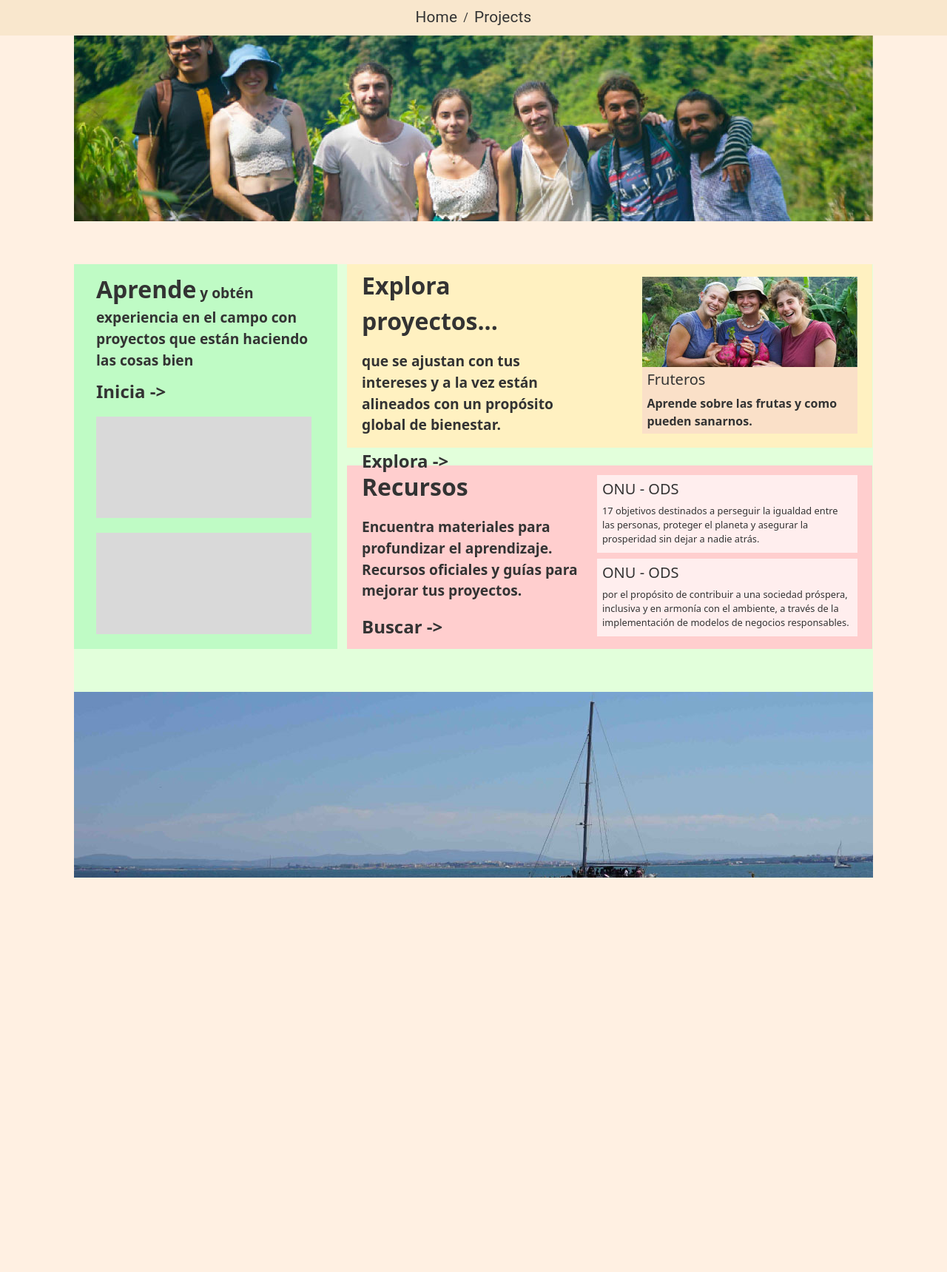
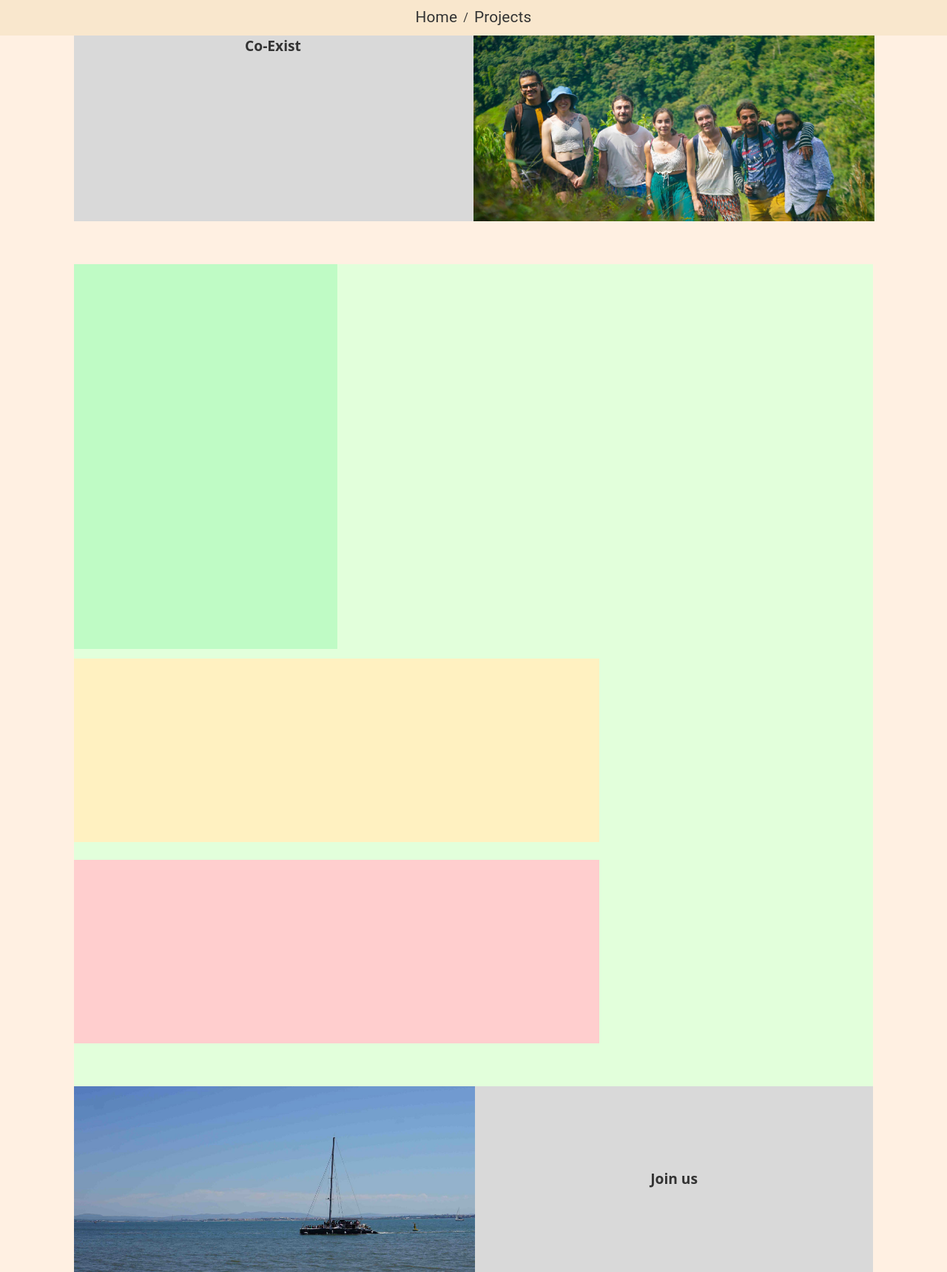
Before and after one commit to Pacomrm/Co-Exist, a React (Create React App) app in the folder client/: page / in a window 1280 px wide. Shown: the whole page at 74% size. Before the commit the page ends 1186 px from the top, so only its background shows below. Built offline with nearby package versions, Linux system fonts and the light colour scheme.

Commit message:
Home page in progress--missing header and footer responsive

```diff
--- a/client/package.json
+++ b/client/package.json
@@ -50,5 +50,8 @@
       "last 1 firefox version",
       "last 1 safari version"
     ]
+  },
+  "devDependencies": {
+    "prettier": "^2.8.7"
   }
 }
--- a/client/src/views/Home/Home.js
+++ b/client/src/views/Home/Home.js
@@ -8,76 +8,78 @@ export default function Home(){
     return(
         <div className="container-home">
             <header className="banner-container-home" aria-label="banner">
-                <figure >
+                <div className="banner--container-text">
+                    <figcaption>Co-Exist</figcaption>
+                </div>
+                <div className="banner--container-img">
                     <img className="banner-home-mask" src={banner} alt="banner-home" aria-label="img-banner-home"/>
-                </figure>
+                </div>
             </header>
             <main className="main-container-home">
                 <section className="center-home">
                     <section className="left-block-home" aria-label="courses">
-                        <div className="content-courses-home">
-                            <blockquote>
-                                <p><span className="highlight-bold" >Aprende</span> y obtén experiencia en el campo con proyectos que están haciendo las cosas bien</p>
-                            </blockquote>
-                            <p><a className="cta" href="/projects">Inicia -></a></p>
-                            <div className="course-home"></div>
-                            <div className="course-home"></div>
-                        </div>
+                        {/*<div className="content-courses-home">*/}
+                        {/*    <blockquote>*/}
+                        {/*        <p><span className="highlight-bold" >Aprende</span> y obtén experiencia en el campo con proyectos que están haciendo las cosas bien</p>*/}
+                        {/*    </blockquote>*/}
+                        {/*    <p><a className="cta" href="/projects">Inicia -></a></p>*/}
+                        {/*    <div className="course-home"></div>*/}
+                        {/*    <div className="course-home"></div>*/}
+                        {/*</div>*/}
                     </section>
                     <section className="right-block-home">
                         <section className="projects-container-home" aria-label="projects">
-                            <div className="content-projects-home">
-                                <div>
-                                    <blockquote>
-                                        <p><span className="highlight-bold" >Explora proyectos...</span></p>
-                                        <p>que se ajustan con tus intereses y a la vez están alineados con un propósito global de bienestar.</p>
-                                    </blockquote>
-                                    <p><a className="cta" href="/projects">Explora -></a></p>
-                                </div>
-                                <div className="project-home">
-                                    <figure><img className="project-img-home" src={projectIMG} aria-label="project-image" alt="project-image-home"/></figure>
-                                    <blockquote>
-                                        <h5> Fruteros</h5>
-                                        <p> Aprende sobre las frutas y como pueden sanarnos.</p>
-                                    </blockquote>
-                                </div>
-                            </div>
+                            {/*<div className="content-projects-home">*/}
+                            {/*    <div>*/}
+                            {/*        <blockquote>*/}
+                            {/*            <p><span className="highlight-bold" >Explora proyectos...</span></p>*/}
+                            {/*            <p>que se ajustan con tus intereses y a la vez están alineados con un propósito global de bienestar.</p>*/}
+                            {/*        </blockquote>*/}
+                            {/*        <p><a className="cta" href="/projects">Explora -></a></p>*/}
+                            {/*    </div>*/}
+                            {/*    <div className="project-home">*/}
+                            {/*        <figure><img className="project-img-home" src={projectIMG} aria-label="project-image" alt="project-image-home"/></figure>*/}
+                            {/*        <blockquote>*/}
+                            {/*            <h5> Fruteros</h5>*/}
+                            {/*            <p> Aprende sobre las frutas y como pueden sanarnos.</p>*/}
+                            {/*        </blockquote>*/}
+                            {/*    </div>*/}
+                            {/*</div>*/}
                         </section>
                         <section className="resources-container-home" aria-label="resources">
                             <div className="content-resources-home">
-                                <div>
-                                    <blockquote>
-                                        <p><span className="highlight-bold" >Recursos</span></p>
-                                        <p>Encuentra materiales para profundizar el aprendizaje. Recursos oficiales y guías para mejorar tus proyectos.</p>
-                                    </blockquote>
-                                    <p><a className="cta" href="/projects">Buscar -></a></p>
-                                </div>
-                                <div>
-                                    <div className="resource-home">
-                                        <blockquote>
-                                            <h5> ONU - ODS</h5>
-                                            <p>17 objetivos destinados a perseguir la igualdad entre las personas, proteger el planeta y asegurar la prosperidad sin dejar a nadie atrás. </p>
-                                        </blockquote>
-                                    </div>
-                                    <div className="resource-home">
-                                        <blockquote>
-                                            <h5> ONU - ODS</h5>
-                                            <p>por el propósito de contribuir a una sociedad próspera, inclusiva y en armonía con el ambiente, a través de la implementación de modelos de negocios responsables. </p>
-                                        </blockquote>
-                                    </div>
-                                </div>
+                                {/*<div>*/}
+                                {/*    <blockquote>*/}
+                                {/*        <p><span className="highlight-bold" >Recursos</span></p>*/}
+                                {/*        <p>Encuentra materiales para profundizar el aprendizaje. Recursos oficiales y guías para mejorar tus proyectos.</p>*/}
+                                {/*    </blockquote>*/}
+                                {/*    <p><a className="cta" href="/projects">Buscar -></a></p>*/}
+                                {/*</div>*/}
+                                {/*<div>*/}
+                                {/*    <div className="resource-home">*/}
+                                {/*        <blockquote>*/}
+                                {/*            <h5> ONU - ODS</h5>*/}
+                                {/*            <p>17 objetivos destinados a perseguir la igualdad entre las personas, proteger el planeta y asegurar la prosperidad sin dejar a nadie atrás. </p>*/}
+                                {/*        </blockquote>*/}
+                                {/*    </div>*/}
+                                {/*    <div className="resource-home">*/}
+                                {/*        <blockquote>*/}
+                                {/*            <h5> ONU - ODS</h5>*/}
+                                {/*            <p>por el propósito de contribuir a una sociedad próspera, inclusiva y en armonía con el ambiente, a través de la implementación de modelos de negocios responsables. </p>*/}
+                                {/*        </blockquote>*/}
+                                {/*    </div>*/}
+                                {/*</div>*/}
                             </div>
                         </section>
                     </section>
                 </section>
-                <footer className="footer-container-home">
-                    <div className="ads-home" aria-label="ads">
-                        <figure >
-                            <img className="banner-home-mask" src={adsIMG} alt="banner-home" aria-label="img-banner-home"/>
-                        </figure>
-                    </div>
-                </footer>
             </main>
+            <footer className="footer-container-home">
+                <figure >
+                    <img className="footer-home-mask" src={adsIMG} alt="banner-home" aria-label="img-banner-home"/>
+                </figure>
+                <figcaption>Join us</figcaption>
+            </footer>
         </div>
     )
 }
--- a/client/src/views/Home/home_styles.scss
+++ b/client/src/views/Home/home_styles.scss
@@ -1,10 +1,13 @@
 *{
   margin: 0;
+}
+figure{
+  margin:0 !important;
 }
 $homeBodyColor: #FFF0E2;
 .container-home{
   max-width: 1080px;
-  max-height: 1080px;
+  //max-height: 1080px;
   width: 1080px;
   height: 1080px;
   min-width: 400px;
@@ -23,31 +26,43 @@ $resource-BG-color: #FFEEEE;
 
 /*HERO MAIN HOME*/
 .banner-container-home{
-  width: 1080px;
-  height: 251px;
+  max-width: 1080px;
   background-color: #D9D9D9;
   margin-bottom: 58px;
+  display: flex;
+  flex-wrap: wrap;
+  align-items: center;
+}
+.banner--container-text{
+  max-width: 540px;
+  width: 50vw;
+  padding-right: 2px;
+  height: 251px;
+  text-align: center;
+  flex: max(800px, 100%/3 - 20px);
+}
+.banner--container-img{
+  max-width: 540px;
+  width: 50vw;
+  flex: max(800px, 100%/3 - 20px);
 }
 .banner-home-mask{
-  width: 1080px;
-  height: 251px;
-  object-fit: cover;
-  top:20px;
+  max-width: 50vw;
+  max-height: 251px;
+  flex-shrink: 1;
+  object-fit: contain;
+  align-self: flex-end;
+  top: 20px;
   background-position: center center;
 }
 /*MAIN*/
 .main-container-home{
   max-width: 1080px;
-  max-height: 770px;
-  width: 1080px;
-  height: 770px;
+  display: flex;
   background-color: #E2FFDB;
 }
 .center-home{
   max-width: 1080px;
-  max-height: 520px;
-  width: 1080px;
-  height: 520px;
   min-width: 400px;
   margin-bottom: 58px;
   display: flex;
@@ -56,12 +71,12 @@ $resource-BG-color: #FFEEEE;
 }
 /*COURSES AREA - HOME*/
 .left-block-home{
-  max-width: 600px;
-  max-height: 520px;
-  width: 356px;
+  max-width: 356px;
+  width: 50vw;
   height: 520px;
   overflow: hidden;
   background-color: #BFFBC5;
+  flex: max(800px, 100%/3 - 20px);
 }
 .content-courses-home{
   margin: 10px 30px;
@@ -93,10 +108,9 @@ $resource-BG-color: #FFEEEE;
 .right-block-home{
   max-width: 710px;
   max-height: 520px;
-  width: 710px;
-  height: 520px;
-  flex: 400px;
+  width: 50vh;
   background-color: #E2FFDB;
+  flex: max(800px, 100%/3 - 20px);
 }
 /*PROJECTS CONTAINER*/
 .projects-container-home{
@@ -166,12 +180,57 @@ $resource-BG-color: #FFEEEE;
 
 /*FOOTER*/
 .footer-container-home{
-  width: 1080px;
-  height: 190px;
-  background-color: #D9D9D9
+  max-width: 1080px;
+  max-height: 251px;
+  background-color: #D9D9D9;
+  margin-bottom: 58px;
+  display: flex;
+  align-items: center;
+  figure{
+    align-self: flex-end;
+  }
+  figcaption{
+    display: block;
+    background-color: transparent;
+    max-width: 50vw;
+    width: 50vw;
+    text-align: center;
+  }
 }
+
 /*SPECIFIC ADD*/
-.ads-home{
-  width: 1080px;
-  height: 190px;
+
+.footer-home-mask{
+  max-width: 50vw;
+  max-height: 251px;
+  flex-shrink: 1;
+  object-fit: cover;
+  align-self: flex-end;
+  top: 20px;
+  margin-left: auto;
+  background-position: center center;
 }
+
+/*MEDIA QUERIES*/
+/* Styles to apply when viewport is less than 800px */
+@media (max-width: 900px) {
+  .left-block-home{
+    max-width: 100vw;
+    max-height: 260px;
+    //flex: max(800px, 100%/3 - 20px);
+  }
+  .projects-container-home{
+    width: 100vw;
+    max-height: 260px;
+    margin-bottom: 14px;
+  }
+  .resources-container-home{
+    width: 100vw;
+    max-height: 260px;
+  }
+  .banner--container-text{
+    width: 100vw;
+    max-height: 260px;
+  }
+
+}
--- a/client/src/views/Projects/Project.js
+++ b/client/src/views/Projects/Project.js
@@ -4,7 +4,7 @@ import {Button, CardActions, CardContent, CardMedia, Grid, Typography} from "@mu
 import {useState} from "react";
 import imgProject from '../../assets/home/project_home.jpg'
 
-export default function Project({project}){
+export default function Project({project}) {
     const [expand, setExpanded] = useState(false);
     const founders = ['Founders: '];
     const ods = ['ODS: '];
@@ -50,7 +50,6 @@ export default function Project({project}){
                     </CardActions>
                 </Card>
                 :
-
                 <Card sx={{maxWidth: 130 }}>
                     <CardMedia
                         component="img"
--- a/client/src/views/Projects/ProjectNav.js
+++ b/client/src/views/Projects/ProjectNav.js
@@ -12,6 +12,7 @@ import {
 } from "../../features/projects/projectSlice";
 import {Link} from "react-router-dom";
 import Breadcrumbs from "@mui/material/Breadcrumbs";
+import {Button} from "@mui/material";
 
 export function ProjectNav(){
     const dispatch = useDispatch();
@@ -88,7 +89,7 @@ export function ProjectNav(){
                     <Link name="ods" id="byODS" underline="hover" color="primary" onClick={handleClickODS}>ODS</Link>
                     <Link name="location" id="location" underline="hover" color="inherit" onClick={handleClickLocation}>Localidad</Link>
                     <Link name="needs" id="needs" underline="hover" color="inherit" onClick={handleClickNeeds}>Necesidades</Link>
-                    <Link name="clean" id="clean" underline="hover" color="inherit" onClick={cleanFilters}>Empeza de nuevo</Link>
+                    <Link name="clean" id="clean" underline="hover" color="inherit" onClick={cleanFilters}><Button color="error" variant="outlined">Empieza de nuevo</Button></Link>
                 </Breadcrumbs>
             </nav>
             <nav className="subFilter-nav-projects">
```
Also changed, not shown: client/src/features/projects/projectSlice.js (+20 -35 lines), client/src/services/useFetch.js (added, +11 -0 lines), 1 other file (tests, documents, lock files or other folders). Lines whose indentation alone changed are shown as unchanged.
